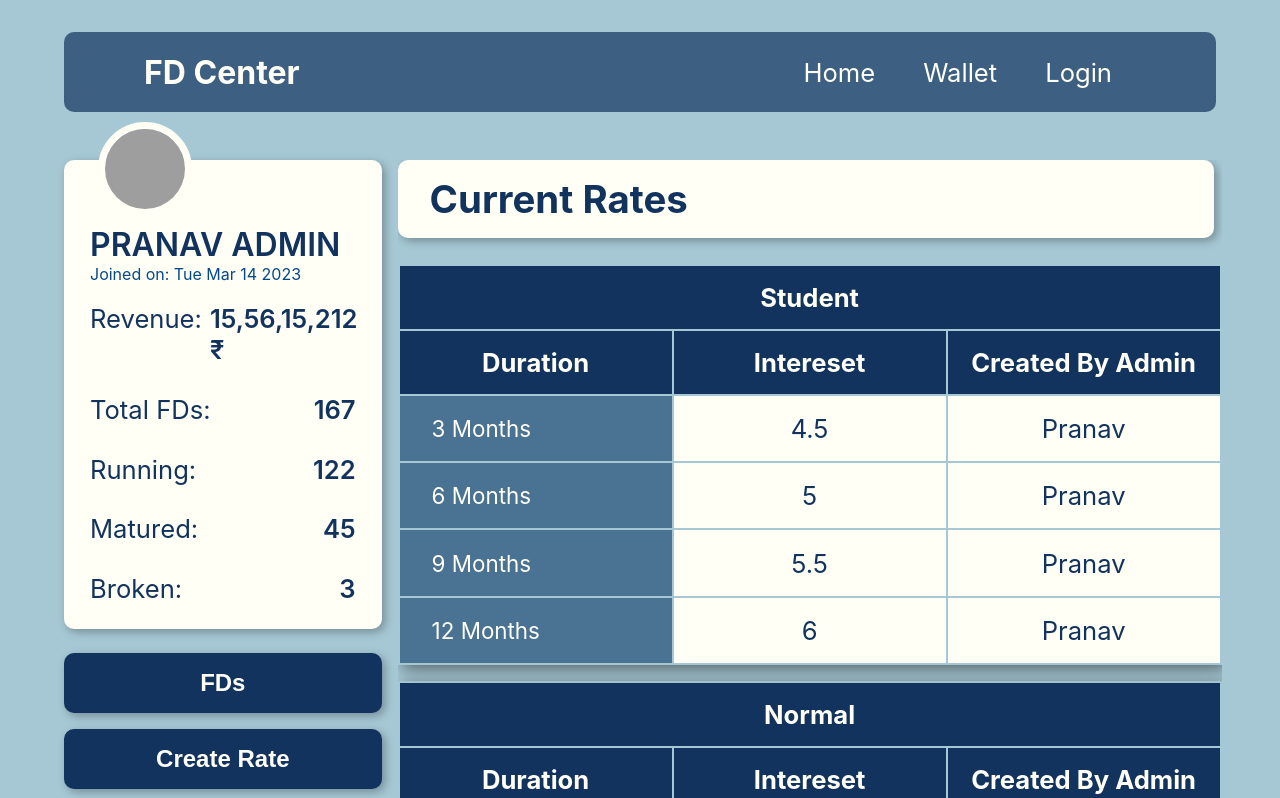
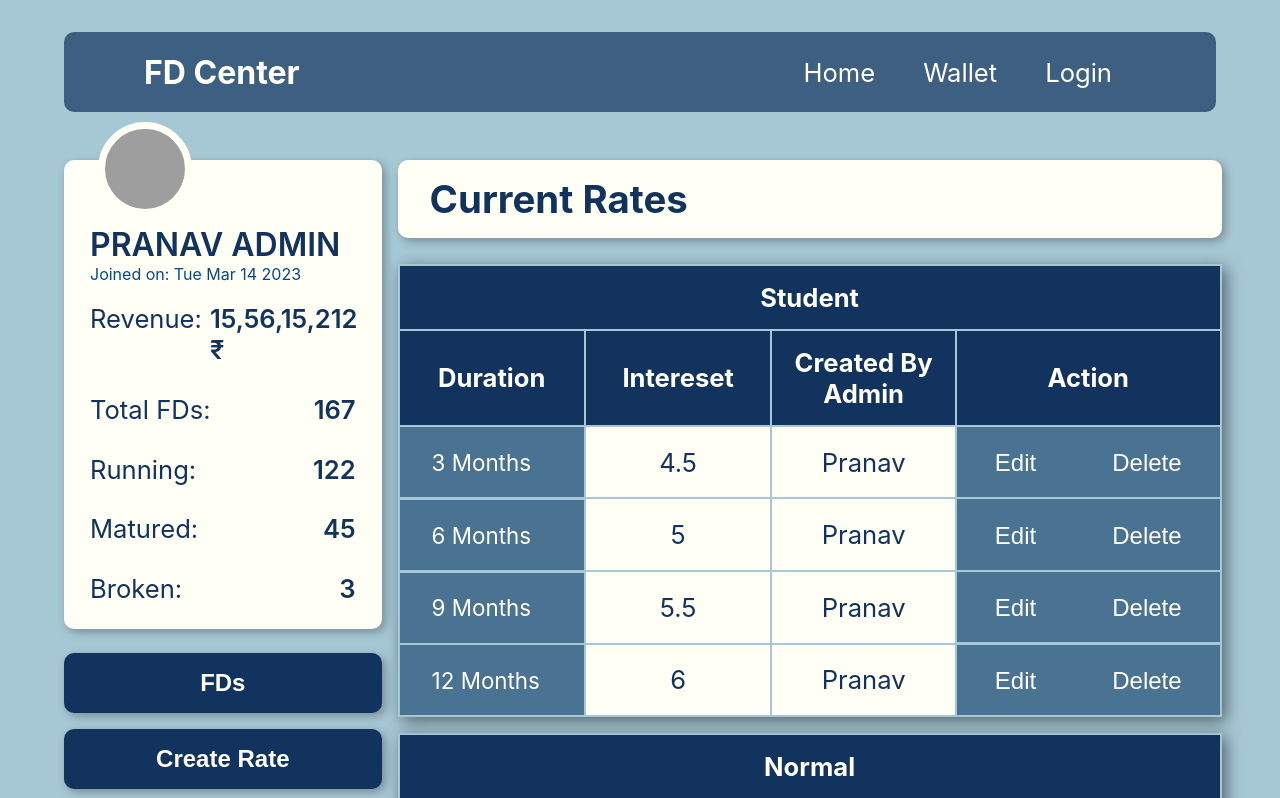
Before and after one commit to Pranav1326/fd-react-app, a React (Create React App) app: page /admindashboard in a window 1280 px wide. Shown: the top 798 px of the page. Built offline with nearby package versions, Linux system fonts and the light colour scheme; grey boxes are pictures that could not be loaded.

Commit message:
Admin Dashboard UI updated

```diff
--- a/src/components/Admin/AdminDashboard/CurrentRates.jsx
+++ b/src/components/Admin/AdminDashboard/CurrentRates.jsx
@@ -85,6 +85,10 @@ const CurrentRates = (props) => {
                     <td className='duration'>{rate.months} Months</td>
                     <td>{rate.interestRate}</td>
                     <td>{rate.createdBy}</td>
+                    <tr className='actions'>
+                        <td className='edit-btn-box'><button>Edit</button></td>
+                        <td className='edit-btn-box'><button>Delete</button></td>
+                    </tr>
                 </tr>
             );
         }
@@ -95,12 +99,13 @@ const CurrentRates = (props) => {
         <table>
             <thead>
                 <tr>
-                    <th colSpan={3}>{props.for} {props.for === "senior" ? "Citizens" : ""}</th>
+                    <th colSpan={4}>{props.for} {props.for === "senior" ? "Citizens" : ""}</th>
                 </tr>
                 <tr>
                     <th>Duration</th>
                     <th>Intereset</th>
                     <th>Created By Admin</th>
+                    <th>Action</th>
                 </tr>
             </thead>
             <tbody>
--- a/src/components/Admin/AdminDashboard/admindashboard.css
+++ b/src/components/Admin/AdminDashboard/admindashboard.css
@@ -9,14 +9,9 @@
 
 .details-for-admin{
     margin-top: 1rem;
+    width: inherit;
 }
 
 .fd-history{
-    height: 100vh;
     margin-bottom: 2rem;
-    overflow: scroll;
 }
-
-.fd-history:last-child{
-    margin-bottom: 0;
-}
--- a/src/components/Admin/AdminDashboard/currentrates.css
+++ b/src/components/Admin/AdminDashboard/currentrates.css
@@ -1,13 +1,16 @@
 .current-rates-main{
     width: calc(64vw + 0.3rem);
-    height: 82vh;
+    /* height: 82vh; */
     margin-bottom: 2rem;
-    overflow: scroll;
 }
 
-.current-rates-div{
+/* .current-rates-div{
     height: 82vh;
     overflow: scroll;
+} */
+
+.heading{
+    width: auto;
 }
 
 table{
@@ -42,10 +45,36 @@ table .duration{
     text-align: center;
     background-color: var(--medium-color);
     color: var(--font-white-color);
-    padding: 1.2rem 2rem;
+    padding: 1.34rem 2rem;
 }
 
 table td{
     background-color: var(--font-white-color);
     color: var(--main-dark-color);
 }
+
+.actions{
+    display: flex;
+}
+
+table .edit-btn-box{
+    text-align: center;
+    background-color: var(--medium-color);
+    padding: 1.2rem 2rem;
+    width: 100%;
+}
+
+table .edit-btn-box button{
+    background: transparent;
+    border: none;
+    outline: none;
+    font-size: 1.5rem;
+    width: inherit;
+    height: inherit;
+    color: var(--font-white-color);
+}
+
+table .edit-btn-box button:hover{
+    cursor: pointer;
+    color: var(--main-dark-color);
+}
--- a/src/components/User/Profile/profile.css
+++ b/src/components/User/Profile/profile.css
@@ -9,7 +9,8 @@
 
 .heading{
     font-size: 2.4rem;
-    width: calc(59vw - 0.15rem);
+    /* width: calc(59vw - 0.15rem); */
+    width: inherit;
     margin-top: 0;
     background-color: var(--font-white-color);
     border-radius: var(--border-outside-width);
@@ -60,8 +61,8 @@
 
 .account-details{
     margin-top: 1rem;
-    height: 100vh;
+    /* height: 100vh; */
     width: 100%;
     margin-bottom: 2rem;
-    overflow: scroll;
+    /* overflow: scroll; */
 }
```
